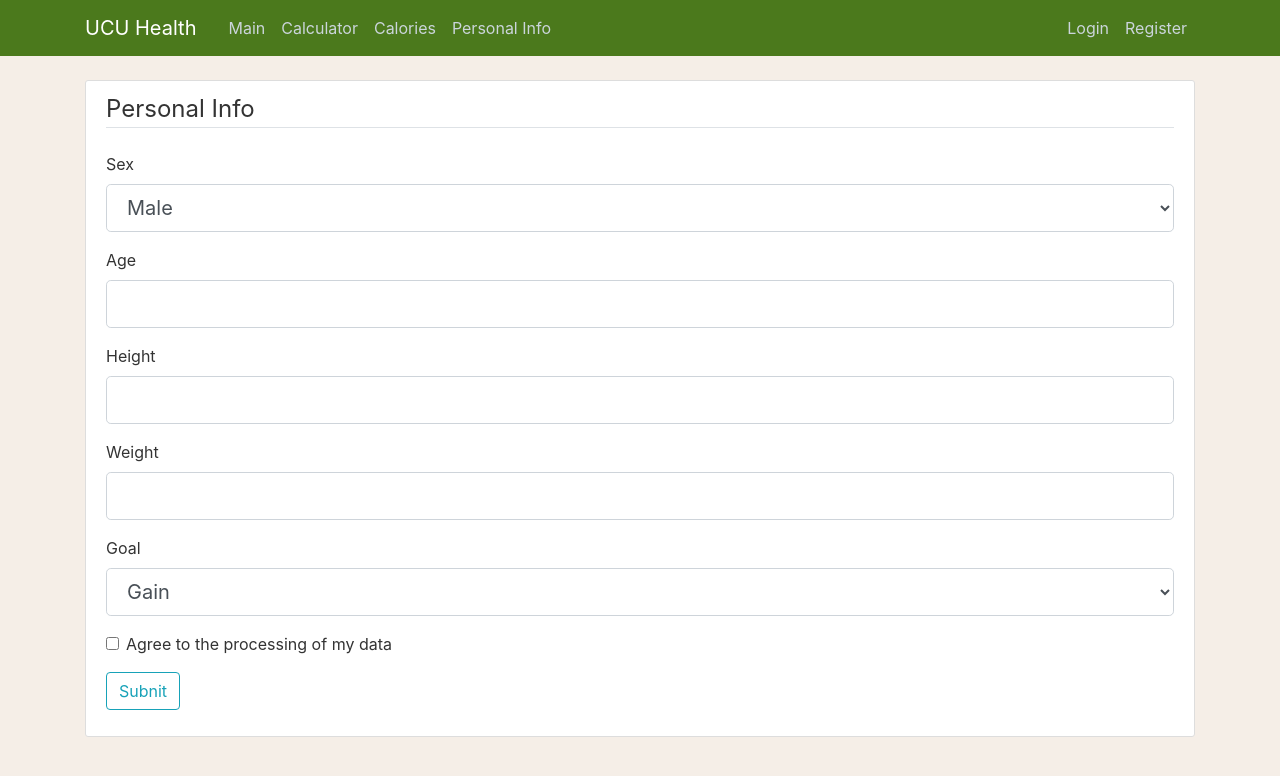
After one commit to VikaProkhorova/UCUHealth2, a Flask app: page /personal_info in a window 1280 px wide. The commit adds this page. Shown: the top 776 px of the page. Run offline with Flask 2, Linux system fonts and the light colour scheme; some libraries are stand-ins or nearby versions.

Commit message:
personal info page added

```diff
--- a/main/forms.py
+++ b/main/forms.py
@@ -3,7 +3,7 @@
 import json
 from flask_wtf import FlaskForm
 from wtforms import SubmitField, IntegerField, SelectMultipleField, widgets, \
-            StringField, PasswordField, BooleanField
+            StringField, PasswordField, BooleanField, SelectField
 from wtforms.validators import DataRequired, EqualTo, Email, Length
 
 
@@ -21,7 +21,6 @@ class MultiCheckboxField(SelectMultipleField):
     "Multi check box field"
     widget = widgets.ListWidget(prefix_label=False)
     option_widget = widgets.CheckboxInput()
-
 
 class ExampleForm(FlaskForm):
     "Example form"
@@ -52,3 +51,16 @@ class RegistrationForm(FlaskForm):
     confirm_password = PasswordField('Confirm Password',
                     validators=[DataRequired(), EqualTo('password')])
     submit = SubmitField("Sign Up")
+
+class PersonalInfoForm(FlaskForm):
+    "Personal Info form"
+    sex = SelectField('Sex', choices=['Male', 'Female'],
+        validate_choice=[DataRequired()])
+    age = IntegerField('Age', validators=[DataRequired()])
+    height = IntegerField('Height', validators=[DataRequired()])
+    weight = IntegerField('Weight', validators=[DataRequired()])
+    goal = SelectField('Goal', choices=['Gain', 'Maintain', 'Loose'],
+        validate_choice=[DataRequired()])
+    agree = BooleanField('Agree to the processing of my data',
+        validators=[DataRequired()])
+    submit = SubmitField("Subnit")
--- a/main/routes.py
+++ b/main/routes.py
@@ -3,7 +3,8 @@
 import json
 from flask import render_template, redirect, url_for
 from main import app
-from main.forms import CalculatorForm, ExampleForm, RegistrationForm, LoginForm
+from main.forms import CalculatorForm, ExampleForm, \
+    RegistrationForm, LoginForm, PersonalInfoForm
 from main.calculator import calculator_func
 
 with open('Main/data/meals.json', 'r', encoding='utf-8') as r_file:
@@ -69,6 +70,11 @@ def register():
     form = RegistrationForm()
     return render_template('register.html', form=form)
 
+@app.route('/personal_info', methods=['GET', 'POST'])
+def personal_info():
+    form = PersonalInfoForm()
+    return render_template('personal_info.html', form=form)
+
 @app.route('/calculator', methods=['GET','POST'])
 def calculator():
     "Calculator page"
--- a/main/templates/layout.html
+++ b/main/templates/layout.html
@@ -45,6 +45,7 @@
               <a class="nav-item nav-link" href="{{ url_for('main') }}">Main</a>
               <a class="nav-item nav-link" href="{{ url_for('calculator') }}">Calculator</a>
               <a class="nav-item nav-link" href="{{ url_for('calories') }}">Calories</a>
+              <a class="nav-item nav-link" href="{{ url_for('personal_info') }}">Personal Info</a>
             </div>
             <!-- Navbar Right Side -->
             <div class="navbar-nav">
--- /dev/null
+++ b/main/templates/personal_info.html
@@ -0,0 +1,83 @@
+{% extends "layout.html" %} {% block title %}<title>Home Page</title>{% endblock
+    %} {% block content %}
+    <div class="content-section">
+        <form method="POST" action="">
+            {{ form.hidden_tag() }}
+            <fieldset class="form-group">
+                <legend class="border-bottom mb-4">Personal Info</legend>
+                <div class="form-group">
+                    {{ form.sex.label(class="form-control-label") }}
+                    {% if form.sex.errors %}
+                        {{ form.sex(class="form-control form-control-lg is-invalid") }}
+                        <div class="invalid-feedback">
+                            {% for error in form.sex.errors %}
+                                <span>{{ error }}</span>
+                            {% endfor %}
+                        </div>
+                    {% else %}
+                        {{ form.sex(class="form-control form-control-lg") }}
+                    {% endif %}
+                </div>
+                <div class="form-group">
+                    {{ form.age.label(class="form-control-label") }}
+                    {% if form.age.errors %}
+                        {{ form.age(class="form-control form-control-lg is-invalid") }}
+                        <div class="invalid-feedback">
+                            {% for error in form.age.errors %}
+                                <span>{{ error }}</span>
+                            {% endfor %}
+                        </div>
+                    {% else %}
+                        {{ form.age(class="form-control form-control-lg") }}
+                    {% endif %}
+                </div>
+                <div class="form-group">
+                    {{ form.height.label(class="form-control-label") }}
+                    {% if form.height.errors %}
+                        {{ form.height(class="form-control form-control-lg is-invalid") }}
+                        <div class="invalid-feedback">
+                            {% for error in form.height.errors %}
+                                <span>{{ error }}</span>
+                            {% endfor %}
+                        </div>
+                    {% else %}
+                        {{ form.height(class="form-control form-control-lg") }}
+                    {% endif %}
+                </div>
+                <div class="form-group">
+                    {{ form.weight.label(class="form-control-label") }}
+                    {% if form.weight.errors %}
+                        {{ form.weight(class="form-control form-control-lg is-invalid") }}
+                        <div class="invalid-feedback">
+                            {% for error in form.weight.errors %}
+                                <span>{{ error }}</span>
+                            {% endfor %}
+                        </div>
+                    {% else %}
+                        {{ form.weight(class="form-control form-control-lg") }}
+                    {% endif %}
+                </div>
+                <div class="form-group">
+                    {{ form.goal.label(class="form-control-label") }}
+                    {% if form.goal.errors %}
+                        {{ form.goal(class="form-control form-control-lg is-invalid") }}
+                        <div class="invalid-feedback">
+                            {% for error in form.goal.errors %}
+                                <span>{{ error }}</span>
+                            {% endfor %}
+                        </div>
+                    {% else %}
+                        {{ form.goal(class="form-control form-control-lg") }}
+                    {% endif %}
+                </div>
+                <div class="form-check">
+                    {{ form.agree(class="form-check-input") }}
+                    {{ form.agree.label(class="form-check-label") }}
+                </div>
+            </fieldset>
+            <div class="form-group">
+                {{ form.submit(class="btn btn-outline-info") }}
+            </div>
+        </form>
+    </div>
+{% endblock content %}
```
